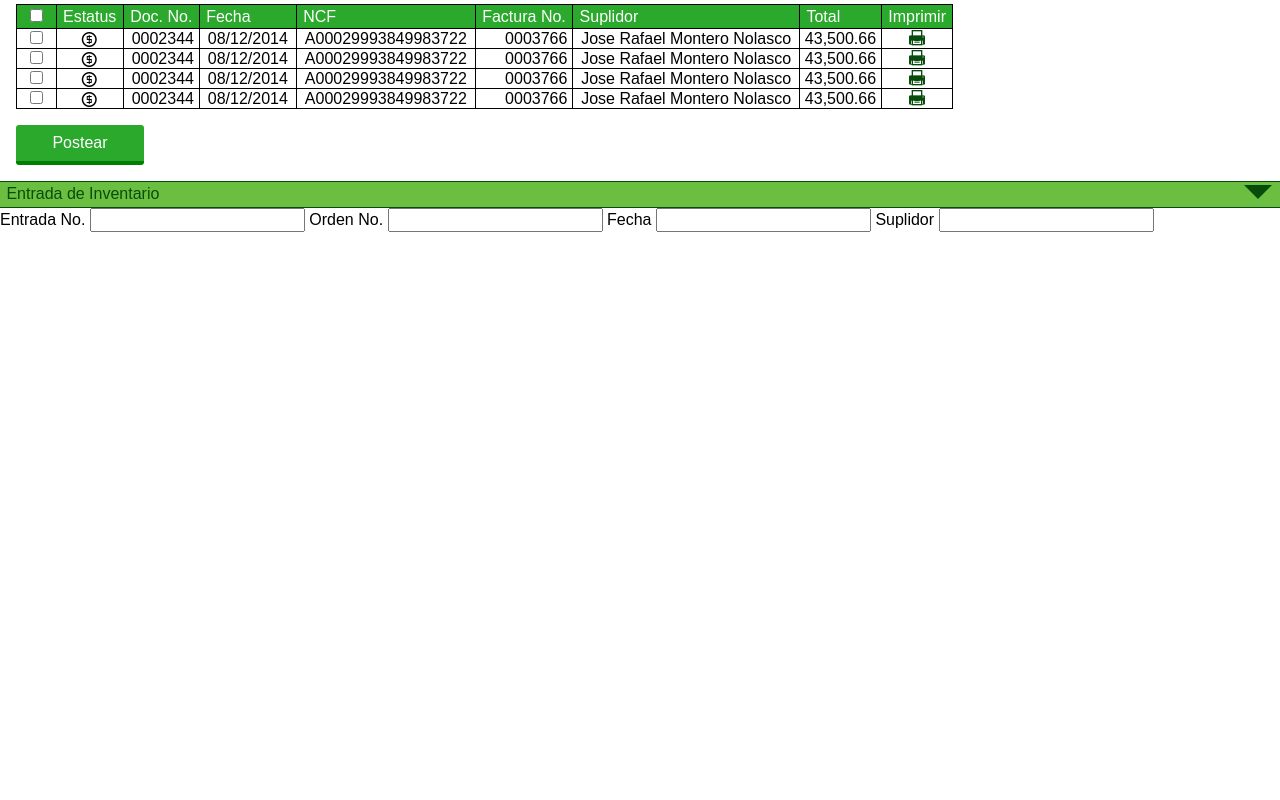
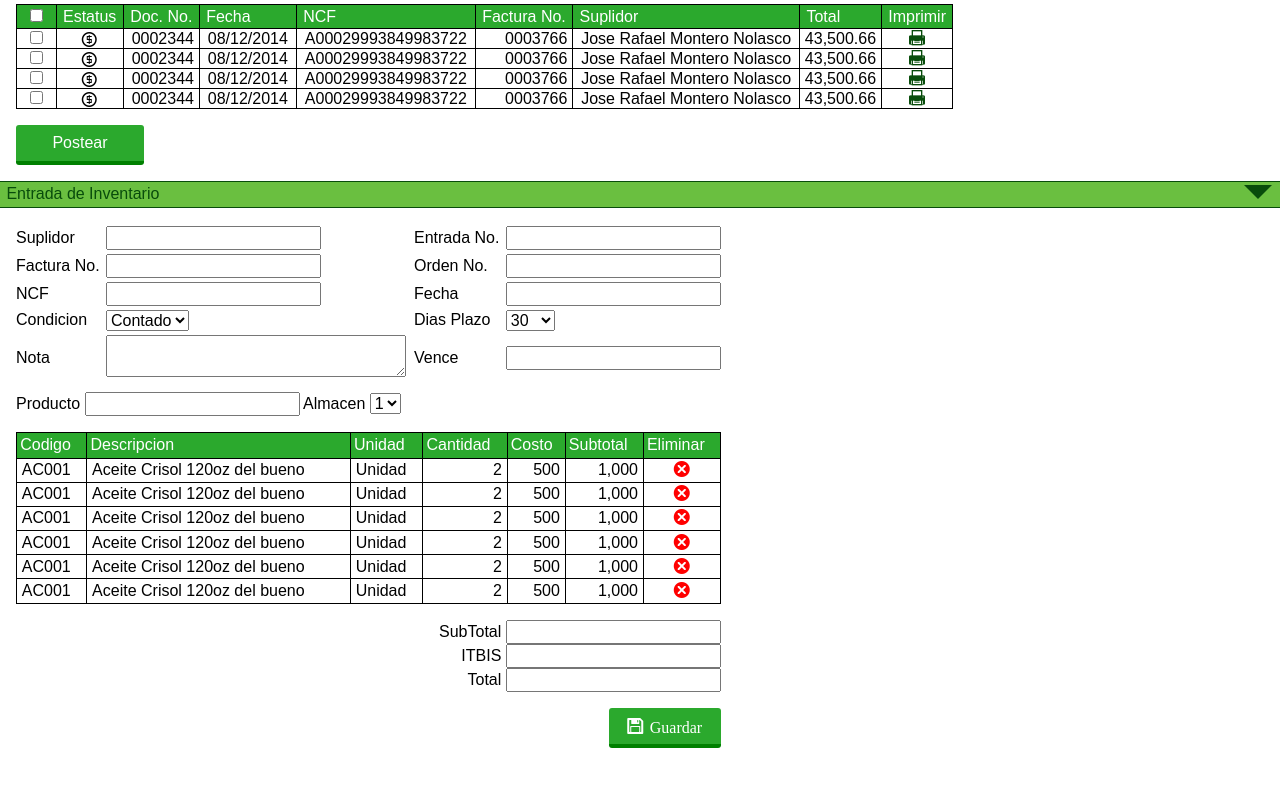
Before and after one commit to ACGM/acsystem, a Django app: page /inventario/ in a window 1280 px wide. Shown: the part 191-991 px from the top of the page. Before the commit the page ends 423 px from the top, so only its background shows below. Run offline with Django 3.2, Linux system fonts and the light colour scheme.

Commit message:
Diseño modulos Inventario y Facturacion en un 97%

```diff
--- a/acgm/static/stylus/estilos.styl
+++ b/acgm/static/stylus/estilos.styl
@@ -352,6 +352,29 @@ footer
 	border-top 1px solid verde
 	border-bottom 1px solid verde
 
+.listado-table
+	margin 1em 0 1em 0
+	border 1px solid black
+
+.listado-table-header
+	background verdeClarito
+	color white
+	& td
+		&:first-child
+			padding 0 .8em
+
+		border 1px solid black
+		padding .16em .4em
+
+.data-entry-section
+	margin 1em 0 0 1em
+
+.icon-eliminar
+	text-decoration none
+	color red
+	&:hover
+		color mamey
+
 //FIN CLASES GENERICAS
 
 //CLASE PARA TOOLTIPs
@@ -630,20 +653,6 @@ footer
 .listado-reg-inventario
 	margin 1em 0 0 1em
 
-.listado-entrada-inventario-table
-	margin 1em 0 1em 0
-	border 1px solid black
-
-.listado-entrada-inventario-header
-	background verdeClarito
-	color white
-	& td
-		&:first-child
-			padding 0 .8em
-
-		border 1px solid black
-		padding .16em .4em
-
 .listado-entrada-inventario-detail
 	& td
 		border 1px solid black
@@ -666,9 +675,106 @@ footer
 	width 8em
 	margin-bottom 1em
 
-.menu-entrada-inventario
-	position relative
-	top 3em
+.data-entry-inventario
+	margin 1em 0 0 1em
 
 .data-entry-inventario-header
 	display inline-block
+
+.data-entry-header-table
+
+	& tr
+		& td
+			padding .15em 0 .1em
+		&:nth-child(1),&:nth-child(2),&:nth-child(3),&:nth-child(4),&:nth-child(5)
+			& td
+				&:nth-child(3)
+					padding-left .5em
+.producto-find
+	margin-top .6em
+
+.productos-section
+	margin 1em 0 0 0
+	position relative
+	overflow hidden
+
+.productos-table
+	border 1px solid black
+	width 100%
+
+.productos-table-header
+	border 1px solid black
+	background verdeClarito
+	color white
+	& td
+		padding 0.2em
+		border 1px solid black
+.productos-table-detail
+	& td
+		border 1px solid black
+		padding 0.1em 0.3em
+		&:nth-child(4),&:nth-child(5),&:nth-child(6)
+			text-align right
+		&:last-child
+			text-align center
+
+.eliminar-entrada-producto
+	border 0
+	background transparent
+	color red
+
+.totales-ul
+	text-align right
+	display block
+	list-style none
+	position relative
+	right 0
+
+.boton-guarda-inventario
+	height 2.5em
+	width 7em
+	float right
+	margin-bottom 3em
+	&:before
+		margin-right .4em
+
+//MODULO DE FACTURACION
+
+.listado-reg-facturas
+	margin 1em 0 0 1em
+
+.listado-facturas-detail
+	& td
+		padding .15em 0
+		border 1px solid black
+		&:nth-child(1),&:nth-child(2)
+			text-align center
+		&:nth-child(3),&:nth-child(6),&:nth-child(8)
+			text-align right
+			padding 0 .3em
+		&:nth-child(4),&:nth-child(5),&:nth-child(7)
+			padding 0 .5em
+
+		&:nth-child(9),&:nth-child(10)
+			text-align center
+
+.imprimir-factura
+	text-decoration none
+	color verde
+	&:hover
+		color mamey
+
+.boton-postear-factura
+	height 2.5em
+	width 8em
+	margin-bottom 1em
+
+
+.data-entry-factura-header
+	display inline-block
+
+.data-entry-header-table
+	& tr
+		& td
+			&:nth-child(even)
+				padding-left .4em
--- a/acgm/templates/base.html
+++ b/acgm/templates/base.html
@@ -37,7 +37,7 @@
 			<li class="menu-item" id="menu5"> <a class="menu-opcion" ng-click="setMenu(5);" href="#">Recibos de Ingresos</a></li>
 			<li class="menu-item" id="menu6"> <a class="menu-opcion" ng-click="setMenu(6);" href="/desembolso">Desembolsos</a></li>
 			<li class="menu-item" id="menu7"> <a class="menu-opcion" ng-click="setMenu(7);" href="/inventario">Inventario</a></li>
-			<li class="menu-item" id="menu8"> <a class="menu-opcion" ng-click="setMenu(8);" href="#">Facturacion</a></li>
+			<li class="menu-item" id="menu8"> <a class="menu-opcion" ng-click="setMenu(8);" href="/facturacion">Facturacion</a></li>
 			<li class="menu-item" id="menu9"> <a class="menu-opcion" ng-click="setMenu(9);" href="#">Conciliacion</a></li>
 			<li class="menu-item" id="menu10"> <a class="menu-opcion" ng-click="setMenu(10);" href="/nomina">Nomina</a></li>
 			<li class="menu-item" id="menu11"> <a class="menu-opcion" ng-click="setMenu(11);" href="#">CxP</a></li>
--- a/acgm/urls.py
+++ b/acgm/urls.py
@@ -6,6 +6,7 @@ from rest_framework import routers
 from fondoscajas.views import DesembolsoView
 from nominacoop.views import NominaView
 from inventario.views import InventarioView
+from facturacion.views import FacturacionView
 
 #ViewSets (API)
 from cuenta.views import CuentasViewSet, AuxiliarViewSet
@@ -33,6 +34,7 @@ urlpatterns = patterns('',
     url(r'^desembolso/$', DesembolsoView.as_view(), name='Desembolso'),
     url(r'^nomina/$', NominaView.as_view(), name='Nomina'),
     url(r'^inventario/$', InventarioView.as_view(), name='Inventario'),
+    url(r'^facturacion/$', FacturacionView.as_view(), name='Facturacion'),
     url(r'^api-auth/', include('rest_framework.urls', namespace='rest_framework')),
     url(r'^api/',include(router.urls)),
 
--- a/inventario/templates/inventario.html
+++ b/inventario/templates/inventario.html
@@ -21,8 +21,8 @@
 			<span> Documento No. </span>
 			<input type="text" id="DocumentoNo">
 
-			<table class="listado-entrada-inventario-table">
-				<tr class="listado-entrada-inventario-header">
+			<table class="listado-table">
+				<tr class="listado-table-header">
 					<td><input type="checkbox"> </td>
 					<td>Estatus</td>
 					<td>Doc. No.</td>
@@ -85,30 +85,153 @@
 
 		<!--ENTRADA DE INVENTARIO-->
 		<div class="sub-menu">
-			<div class="menu-entrada-inventario">
 
-			</div>
 				Entrada de Inventario
 			<a class="DownArrow" href="#"></a>
 		</div>
 
-		<section class="data-entry-inventario">
-			<div class="data-entrey-inventario-header">
-				<span>Entrada No.</span>
-				<input type="text">
+		<section class="data-entry-section">
+			<div class="data-entry-inventario-header">
 
-				<span>Orden No.</span>
-				<input type="text">
+				<table class="data-entry-header-table">
+					<tr>
+						<td>Suplidor</td>
+						<td> <input type="text"> </td>
+						<td>Entrada No.</td>
+						<td> <input type="text"> </td>
+					</tr>
+					<tr>
+						<td>Factura No.</td>
+						<td> <input type="text"> </td>
+						<td>Orden No.</td>
+						<td> <input type="text"> </td>
+					</tr>
+					<tr>
+						<td>NCF</td>
+						<td> <input type="text"> </td>
+						<td>Fecha</td>
+						<td> <input type="text"> </td>
+					</tr>
+					<tr>
+						<td>Condicion</td>
+						<td>
+							<select name="condicion" id="condicion">
+								<option value="Contado">Contado</option>
+								<option value="Credito">Credito</option>
+							</select>
+						</td>
+						<td>Dias Plazo</td>
+						<td>
+							<select name="diasPlazo" id="DiasPlazo">
+								<option value="30">30</option>
+								<option value="60">60</option>
+								<option value="90">90</option>
+								<option value="120">120</option>
+							</select>
+						</td>
+					</tr>
+					<tr>
+						<td>Nota</td>
+						<td> <textarea name="nota" id="nota" cols="30" rows="2"></textarea> </td>
+						<td>Vence</td>
+						<td> <input type="text"> </td>
+					</tr>
 
-				<span>Fecha</span>
-				<input type="text">
+				</table>
 
-				<span>Suplidor</span>
-				<input type="text">
+				<div class="producto-find">
+					<span>Producto</span>
+					<input type="text">
+
+					<span>Almacen</span>
+					<select name="almacen" id="almacen">
+						<option value="1">1</option>
+						<option value="2">2</option>
+						<option value="3">3</option>
+						<option value="4">4</option>
+					</select>
+				</div>
+
+
+				<section class="productos-section">
+					<table class="productos-table">
+						<tr class="productos-table-header">
+							<td>Codigo</td>
+							<td>Descripcion</td>
+							<td>Unidad</td>
+							<td>Cantidad</td>
+							<td>Costo</td>
+							<td>Subtotal</td>
+							<td>Eliminar</td>
+						</tr>
+						<tr class="productos-table-detail">
+							<td>AC001</td>
+							<td>Aceite Crisol 120oz del bueno</td>
+							<td>Unidad</td>
+							<td>2</td>
+							<td>500</td>
+							<td>1,000</td>
+							<td><button class="icon-delete eliminar-entrada-producto"></button></td>
+						</tr>
+						<tr class="productos-table-detail">
+							<td>AC001</td>
+							<td>Aceite Crisol 120oz del bueno</td>
+							<td>Unidad</td>
+							<td>2</td>
+							<td>500</td>
+							<td>1,000</td>
+							<td><button class="icon-delete eliminar-entrada-producto"></button></td>
+						</tr>
+						<tr class="productos-table-detail">
+							<td>AC001</td>
+							<td>Aceite Crisol 120oz del bueno</td>
+							<td>Unidad</td>
+							<td>2</td>
+							<td>500</td>
+							<td>1,000</td>
+							<td><button class="icon-delete eliminar-entrada-producto"></button></td>
+						</tr>
+						<tr class="productos-table-detail">
+							<td>AC001</td>
+							<td>Aceite Crisol 120oz del bueno</td>
+							<td>Unidad</td>
+							<td>2</td>
+							<td>500</td>
+							<td>1,000</td>
+							<td><button class="icon-delete eliminar-entrada-producto"></button></td>
+						</tr>
+						<tr class="productos-table-detail">
+							<td>AC001</td>
+							<td>Aceite Crisol 120oz del bueno</td>
+							<td>Unidad</td>
+							<td>2</td>
+							<td>500</td>
+							<td>1,000</td>
+							<td><button class="icon-delete eliminar-entrada-producto"></button></td>
+						</tr>
+						<tr class="productos-table-detail">
+							<td>AC001</td>
+							<td>Aceite Crisol 120oz del bueno</td>
+							<td>Unidad</td>
+							<td>2</td>
+							<td>500</td>
+							<td>1,000</td>
+							<td><button class="icon-delete eliminar-entrada-producto"></button></td>
+						</tr>
+					</table>
+
+					<div class="totales-section">
+						<ul class="totales-ul">
+							<li><span>SubTotal</span> <input type="text"></li>
+							<li><span>ITBIS</span> <input type="text"></li>
+							<li><span>Total</span> <input type="text"></li>
+						</ul>
+					</div>
+
+					<button class="icon-save Boton boton-guarda-inventario">Guardar</button>
+				</section>
 
 			</div>
-
-
 		</section>
 
 
```
Also changed, not shown: facturacion/templates/facturacion.html (+224 -0 lines), facturacion/views.py (+6 -1 lines), acgm/static/css/estilos.css, 2 other files.
